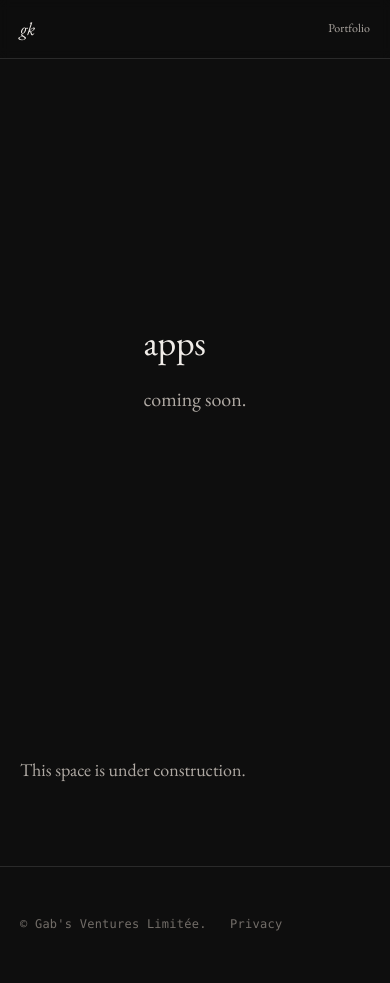
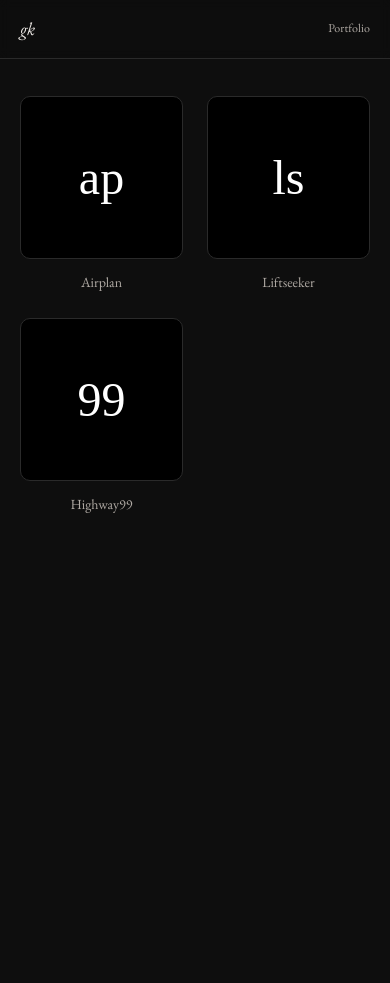
Before and after one commit to lgkeroack/gabsventures, a plain HTML site: page apps/index.html in a window 390 px wide. After the commit the page ends 844 px from the top, so only its background shows below. Drawn offline with nearby package versions, Linux system fonts and the light colour scheme.

Commit message:
added apps

```diff
--- a/apps/index.html
+++ b/apps/index.html
@@ -23,28 +23,27 @@
     </div>
   </nav>
 
-  <header class="hero">
-    <div class="container">
-      <div class="hero-content">
-        <h1 class="hero-name">apps</h1>
-        <p class="hero-tagline">coming soon.</p>
-      </div>
-    </div>
-  </header>
-
   <main id="main">
     <section class="section">
-      <div class="container narrow">
-        <p class="placeholder-text">This space is under construction.</p>
+      <div class="container">
+        <div class="apps-grid">
+          <a href="https://airplan.ca" target="_blank" rel="noopener" class="app-slot">
+            <div class="app-icon"><span class="app-logo">ap</span></div>
+            <p class="app-title">Airplan</p>
+          </a>
+          <a href="https://liftseeker.airplan.ca" target="_blank" rel="noopener" class="app-slot">
+            <div class="app-icon"><span class="app-logo">ls</span></div>
+            <p class="app-title">Liftseeker</p>
+          </a>
+          <a href="https://highway99.info" target="_blank" rel="noopener" class="app-slot">
+            <div class="app-icon"><span class="app-logo">99</span></div>
+            <p class="app-title">Highway99</p>
+          </a>
+
+        </div>
       </div>
     </section>
   </main>
 
-  <footer class="footer">
-    <div class="container">
-      <p>&copy; Gab's Ventures Limit&eacute;e. <a href="https://gabs.ventures/privacy.html">Privacy</a></p>
-    </div>
-  </footer>
-
 </body>
 </html>
--- a/apps/style.css
+++ b/apps/style.css
@@ -173,15 +173,82 @@ body::after {
 
 /* --- Sections --- */
 .section {
-  padding: var(--section-gap) 0;
+  padding-top: 6rem;
+  padding-bottom: var(--section-gap);
   position: relative;
   z-index: 2;
+  min-height: 100vh;
 }
 
-.placeholder-text {
-  font-size: 1.125rem;
+/* --- Apps Grid --- */
+.apps-grid {
+  display: grid;
+  grid-template-columns: repeat(4, 1fr);
+  gap: 1.5rem;
+}
+
+.app-placeholder {
+  aspect-ratio: 1;
+  border: 1px dashed var(--border);
+  border-radius: 10px;
+  display: flex;
+  align-items: center;
+  justify-content: center;
+  transition: border-color 0.2s ease;
+}
+
+.app-placeholder span {
+  font-size: 1.5rem;
+  color: var(--text-dim);
+  opacity: 0.4;
+}
+
+a.app-slot {
+  text-decoration: none;
+  color: inherit;
+}
+
+.app-icon {
+  aspect-ratio: 1;
+  background: #000000;
+  border: 1px solid var(--border);
+  border-radius: 10px;
+  overflow: hidden;
+  display: flex;
+  align-items: center;
+  justify-content: center;
+  transition: border-color 0.2s ease, transform 0.35s ease, box-shadow 0.35s ease;
+}
+
+.app-icon img {
+  width: 100%;
+  height: 100%;
+  object-fit: cover;
+}
+
+.app-logo {
+  font-family: 'Times New Roman', Times, serif;
+  font-size: 3rem;
+  font-weight: 400;
+  color: #ffffff;
+}
+
+a.app-slot:hover .app-icon {
+  border-color: #333;
+  transform: translateY(-4px);
+  box-shadow: 0 16px 48px rgba(0, 0, 0, 0.4);
+}
+
+a.app-slot:hover .app-title {
+  color: var(--text);
+}
+
+.app-title {
+  font-size: 0.875rem;
   color: var(--text-mid);
-  line-height: 1.7;
+  text-align: center;
+  margin-top: 0.75rem;
+  transition: color 0.2s ease;
 }
 
 /* --- Footer --- */
@@ -246,6 +313,10 @@ body::after {
   .nav-links a {
     font-size: 0.75rem;
   }
+
+  .apps-grid {
+    grid-template-columns: repeat(2, 1fr);
+  }
 }
 
 @media (max-width: 480px) {
```
